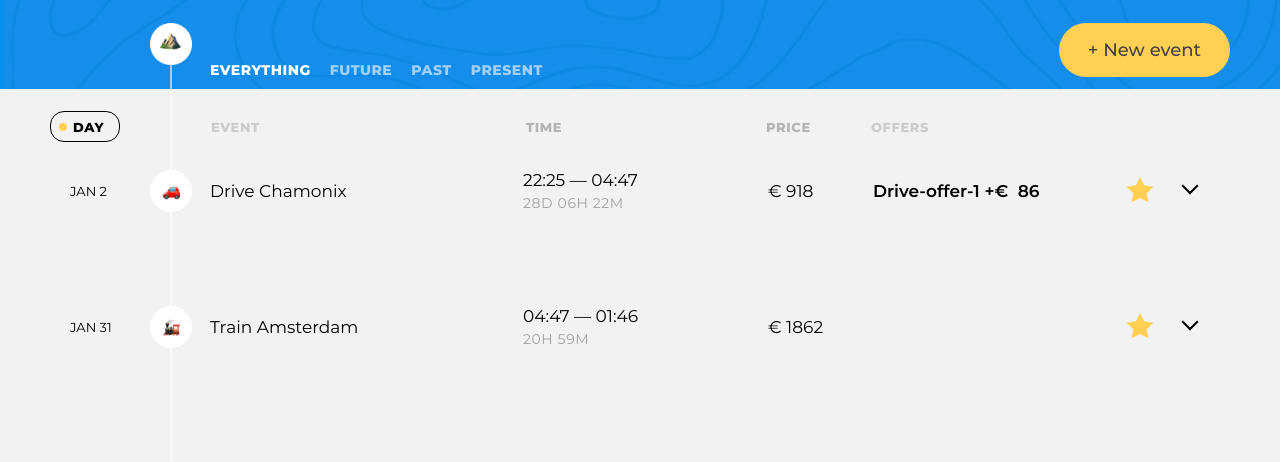
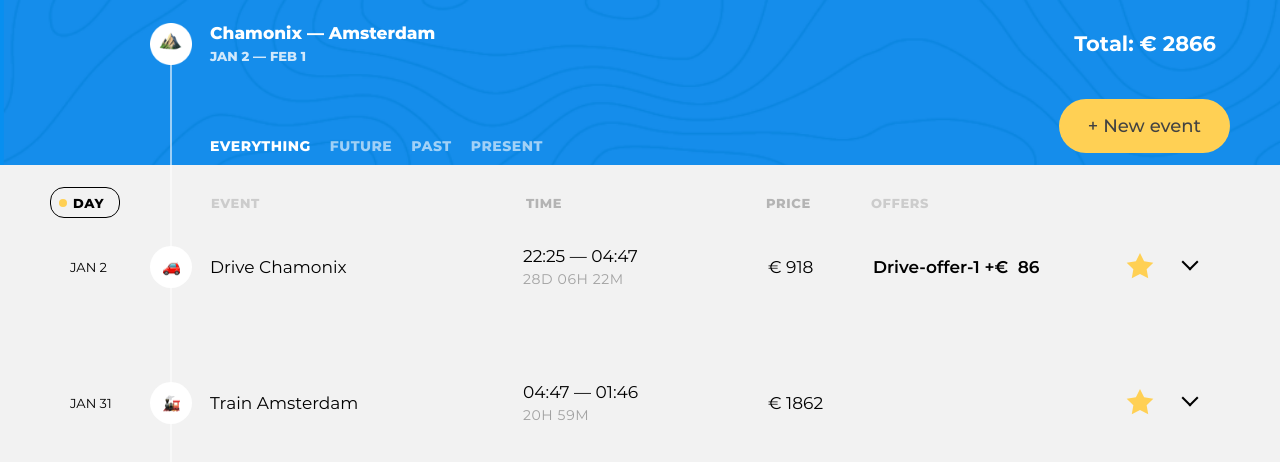
Before and after one commit to umnyash/big-trip-js, a website built with webpack: page public/index.html in a window 1280 px wide. Built offline with nearby package versions, Linux system fonts and the light colour scheme.

Commit message:
feat: add trip info

```diff
--- a/package.json
+++ b/package.json
@@ -9,7 +9,8 @@
   },
   "dependencies": {
     "dayjs": "1.11.10",
-    "flatpickr": "4.6.13"
+    "flatpickr": "4.6.13",
+    "he": "1.2.0"
   },
   "devDependencies": {
     "@babel/core": "7.23.5",
--- a/src/main.js
+++ b/src/main.js
@@ -15,6 +15,7 @@ const tripPresenter = new TripPresenter({
   filtersContainer: filterContainerElement,
   filtersModel: filtersModel,
   pointsContainer: pointsContainerElement,
+  infoContainer: newPointButtonContainerElement,
   pointsModel,
   onNewPointFormDestroy: handleNewPointFormClose,
 });
--- a/src/presenter/point-presenter.js
+++ b/src/presenter/point-presenter.js
@@ -1,6 +1,6 @@
 import { render, replace, remove } from '../framework/render.js';
 import { isEscapeEvent } from '../utils/common.js';
-import { isDatesEqual } from '../utils/point.js';
+import { isDatesEqual, getDestinationName, getSelectedOffers, isOffersSame } from '../utils/point.js';
 import PointFormView from '../view/point-form-view.js';
 import PointCardView from '../view/point-card-view.js';
 import { UserAction, UpdateType } from '../const.js';
@@ -9,27 +9,6 @@ const Mode = {
   DEFAULT: 'DEFAULT',
   EDITING: 'EDITING',
 };
-
-function getSelectedOffers(offers, type, selectedOffersIds) {
-  const offersByCurrentType = offers.find((offersByType) => offersByType.type === type).offers;
-
-  const selectedOffers = offersByCurrentType.filter((offer) => {
-    for (const offerId of selectedOffersIds) {
-      if (offer.id === offerId) {
-        return true;
-      }
-    }
-  });
-
-  return selectedOffers;
-}
-
-function getDestinationName(destinations, id) {
-  const destinationData = destinations.find((destination) => destination.id === id);
-  const destinationName = destinationData.name;
-
-  return destinationName;
-}
 
 export default class PointPresenter {
   #listElement = null;
@@ -154,7 +133,8 @@ export default class PointPresenter {
     const isMinorUpdate =
       !isDatesEqual(this.#point.dateFrom, point.dateFrom) ||
       !isDatesEqual(this.#point.dateTo, point.dateTo) ||
-      this.#point.basePrice !== point.basePrice;
+      this.#point.basePrice !== point.basePrice ||
+      !isOffersSame(this.#point.offers, point.offers);
 
     this.#handleDataChange(
       UserAction.UPDATE_POINT,
--- a/src/presenter/trip-presenter.js
+++ b/src/presenter/trip-presenter.js
@@ -1,3 +1,4 @@
+import TripInfoView from '../view/trip-info-view.js';
 import SortingView from '../view/sorting-view.js';
 import PointsListView from '../view/points-list-view.js';
 import NoPointsView from '../view/no-points-view.js';
@@ -12,10 +13,12 @@ import { filter } from '../utils/filters.js';
 export default class TripPresenter {
   #pointsListComponent = new PointsListView();
   #sortingComponent = null;
+  #infoComponent = null;
   #noPointsComponent = null;
   #filtersContainer = null;
   #filtersModel = null;
   #pointsContainer = null;
+  #infoContainer = null;
   #pointsModel = null;
   #newPointPresenter = null;
 
@@ -23,11 +26,12 @@ export default class TripPresenter {
   #currentSortType = SortType.DATA_UP;
   #currentFilterType = FilterType.EVERYTHING;
 
-  constructor({ filtersContainer, filtersModel, pointsContainer, pointsModel, onNewPointFormDestroy }) {
+  constructor({ filtersContainer, filtersModel, pointsContainer, infoContainer, pointsModel, onNewPointFormDestroy }) {
     this.#filtersContainer = filtersContainer;
     this.#filtersModel = filtersModel;
     this.#pointsContainer = pointsContainer;
     this.#pointsModel = pointsModel;
+    this.#infoContainer = infoContainer;
 
     this.#newPointPresenter = new NewPointPresenter({
       listElement: this.#pointsListComponent.element,
@@ -52,6 +56,12 @@ export default class TripPresenter {
       default:
         return filteredPoints.sort(sortPointsByDateUp);
     }
+  }
+
+  #getAllPointsSortedByDateUp() {
+    const points = this.#pointsModel.points;
+
+    return points.sort(sortPointsByDateUp);
   }
 
   get offers() {
@@ -136,6 +146,16 @@ export default class TripPresenter {
     render(this.#sortingComponent, this.#pointsContainer, RenderPosition.AFTERBEGIN);
   }
 
+  #renderInfo() {
+    this.#infoComponent = new TripInfoView({
+      points: this.#getAllPointsSortedByDateUp(),
+      destinations: [...this.#pointsModel.destinations],
+      offers: [...this.#pointsModel.offers],
+    });
+
+    render(this.#infoComponent, this.#infoContainer, RenderPosition.AFTERBEGIN);
+  }
+
   #renderPointsList() {
     render(this.#pointsListComponent, this.#pointsContainer);
     this.#renderPoints();
@@ -175,6 +195,7 @@ export default class TripPresenter {
     this.#clearPoints();
 
     remove(this.#sortingComponent);
+    remove(this.#infoComponent);
 
     if (this.#noPointsComponent) {
       remove(this.#noPointsComponent);
@@ -187,6 +208,7 @@ export default class TripPresenter {
 
   #renderTrip() {
     if (this.points.length) {
+      this.#renderInfo();
       this.#renderSorting();
       this.#renderPointsList();
     } else {
--- a/src/utils/point.js
+++ b/src/utils/point.js
@@ -76,6 +76,45 @@ export function isFuturePoint(point) {
   return dayjs(point.dateFrom).isAfter(dayjs(), DATE_COMPARISON_PRECISION_UNIT);
 }
 
+export function getDateNow() {
+  return dayjs().toDate();
+}
+
+export function getDestinationName(destinations, id) {
+  const destinationData = destinations.find((destination) => destination.id === id);
+  const destinationName = destinationData.name;
+
+  return destinationName;
+}
+
+export function getSelectedOffers(offers, type, selectedOffersIds) {
+  const offersByCurrentType = offers.find((offersByType) => offersByType.type === type).offers;
+
+  const selectedOffers = offersByCurrentType.filter((offer) => {
+    for (const offerId of selectedOffersIds) {
+      if (offer.id === offerId) {
+        return true;
+      }
+    }
+  });
+
+  return selectedOffers;
+}
+
+export function isOffersSame(offersA, offersB) {
+  if (offersA.length !== offersB.length) {
+    return false;
+  }
+
+  for (const offer of offersA) {
+    if (!offersB.includes(offer)) {
+      return false;
+    }
+  }
+
+  return true;
+}
+
 /* (1)
  * Почему продолжительность составляется из двух строк (количество дней + количество часов и минут),
  * почему просто не используется dayjs.duration( to.diff(from) ).format('дни-часы-минуты')?
--- a/src/view/point-form-view.js
+++ b/src/view/point-form-view.js
@@ -1,14 +1,14 @@
 import { POINTS_TYPES } from '../const.js';
-import { convertFirstCharacterToUpperCase } from '../utils/point.js';
+import { convertFirstCharacterToUpperCase, getDateNow } from '../utils/point.js';
 import AbstractStatefulView from '../framework/view/abstract-stateful-view.js';
 import flatpickr from 'flatpickr';
 import 'flatpickr/dist/flatpickr.min.css';
-import dayjs from 'dayjs';
+import he from 'he';
 
 const BLANK_POINT = {
   basePrice: '',
-  dateFrom: dayjs().toDate(),
-  dateTo: dayjs().toDate(),
+  dateFrom: getDateNow(),
+  dateTo: getDateNow(),
   type: 'taxi',
   offers: [],
   destination: null,
@@ -162,7 +162,7 @@ function createPointFormTemplate(data, isNew, offers, destinations) {
             <label class="event__label  event__type-output" for="event-destination-1">
               ${convertFirstCharacterToUpperCase(type)}
             </label>
-            <input class="event__input  event__input--destination" id="event-destination-1" type="text" name="event-destination" value="${destinationName}" list="destination-list-1">
+            <input class="event__input  event__input--destination" id="event-destination-1" type="text" required name="event-destination" value="${he.encode(destinationName)}" list="destination-list-1">
             ${destinationValuesList}
           </div>
 
@@ -179,7 +179,7 @@ function createPointFormTemplate(data, isNew, offers, destinations) {
               <span class="visually-hidden">Price</span>
               &euro;
             </label>
-            <input class="event__input  event__input--price" id="event-price-1" type="text" name="event-price" value=${basePrice}>
+            <input class="event__input  event__input--price" id="event-price-1" type="number" min="0" name="event-price" required value=${basePrice}>
           </div>
           ${pointButtonsTemplate}
         </header>
@@ -285,8 +285,11 @@ export default class PointFormView extends AbstractStatefulView {
     const currentDestination = this.#destinations.find((destination) => destination.name === evt.target.value);
 
     if (!currentDestination) {
+      evt.target.setCustomValidity('This destination is not supported.');
       return;
     }
+
+    evt.target.setCustomValidity('');
 
     this.updateElement({
       destination: currentDestination.id,
@@ -296,7 +299,7 @@ export default class PointFormView extends AbstractStatefulView {
   #basePriceInputHandler = (evt) => {
     evt.preventDefault();
     this._setState({
-      basePrice: evt.target.value,
+      basePrice: +evt.target.value,
     });
   };
 
--- /dev/null
+++ b/src/view/trip-info-view.js
@@ -0,0 +1,115 @@
+import AbstractView from '../framework/view/abstract-view.js';
+import { humanizeDate, getDestinationName, getSelectedOffers } from '../utils/point.js';
+import { POINT_DATE_FORMAT } from '../const.js';
+import dayjs from 'dayjs';
+
+function createHeadingTemplate(points, destinations) {
+  let headingText = '';
+
+  switch (true) {
+    case points.length > 0 && points.length <= 3:
+      headingText = points
+        .map((point) => getDestinationName(destinations, point.destination))
+        .join(' &mdash; ');
+      break;
+    case points.length > 3:
+      headingText = [
+        getDestinationName(destinations, points[0].destination),
+        '...',
+        getDestinationName(destinations, points[points.length - 1].destination)
+      ].join(' &mdash; ');
+      break;
+  }
+
+  return (`
+    <h1 class="trip-info__title">
+      ${headingText}
+    </h1>
+  `);
+}
+
+function createDatesTemplate(points) {
+  let datesText = '';
+
+  if (points.length) {
+    const firstPointDateFrom = points[0].dateFrom;
+    const lastPointDateTo = points[points.length - 1].dateTo;
+
+    const dateFrom = humanizeDate(firstPointDateFrom, POINT_DATE_FORMAT);
+
+    const isDatesInSameMonth = (dateA, dateB) => {
+      const dateAYear = dayjs(dateA).year();
+      const dateBYear = dayjs(dateB).year();
+
+      if (dateAYear !== dateBYear) {
+        return false;
+      }
+
+      const dateAMonth = dayjs(dateA).month();
+      const dateBMonth = dayjs(dateB).month();
+
+      return dateAMonth === dateBMonth;
+    };
+
+    const dateTo = isDatesInSameMonth(firstPointDateFrom, lastPointDateTo)
+      ? dayjs(lastPointDateTo).date()
+      : humanizeDate(lastPointDateTo, POINT_DATE_FORMAT);
+
+    datesText = `${dateFrom}&nbsp;&mdash;&nbsp;${dateTo}`;
+  }
+
+  return (`
+    <p class="trip-info__dates">
+      ${datesText}
+    </p>
+  `);
+}
+
+function createCostTemplate(points, offers) {
+  const cost = points.reduce((acc, point) => {
+    const selectedOffers = getSelectedOffers(offers, point.type, point.offers);
+
+    const offersCost = selectedOffers.reduce((acc2, offer) => acc2 + offer.price, 0);
+
+    return acc + point.basePrice + offersCost;
+  }, 0);
+
+  return(`
+    <p class="trip-info__cost">
+      Total: &euro;&nbsp;<span class="trip-info__cost-value">${cost}</span>
+    </p>
+  `);
+}
+
+function createTripInfoTemplate(points, destinations, offers) {
+  const headingTemplate = createHeadingTemplate(points, destinations);
+  const datesTemplate = createDatesTemplate(points);
+  const costTemplate = createCostTemplate(points, offers);
+
+  return (`
+    <section class="trip-main__trip-info  trip-info">
+      <div class="trip-info__main">
+        ${headingTemplate}
+        ${datesTemplate}
+      </div>
+      ${costTemplate}
+    </section>
+  `);
+}
+
+export default class TripInfoView extends AbstractView {
+  #points = null;
+  #destinations = null;
+  #offers = null;
+
+  constructor({ points, destinations, offers }) {
+    super();
+    this.#points = points;
+    this.#destinations = destinations;
+    this.#offers = offers;
+  }
+
+  get template() {
+    return createTripInfoTemplate(this.#points, this.#destinations, this.#offers);
+  }
+}
```
Also changed, not shown: public/index.html (+3 -3 lines), 1 other file.
